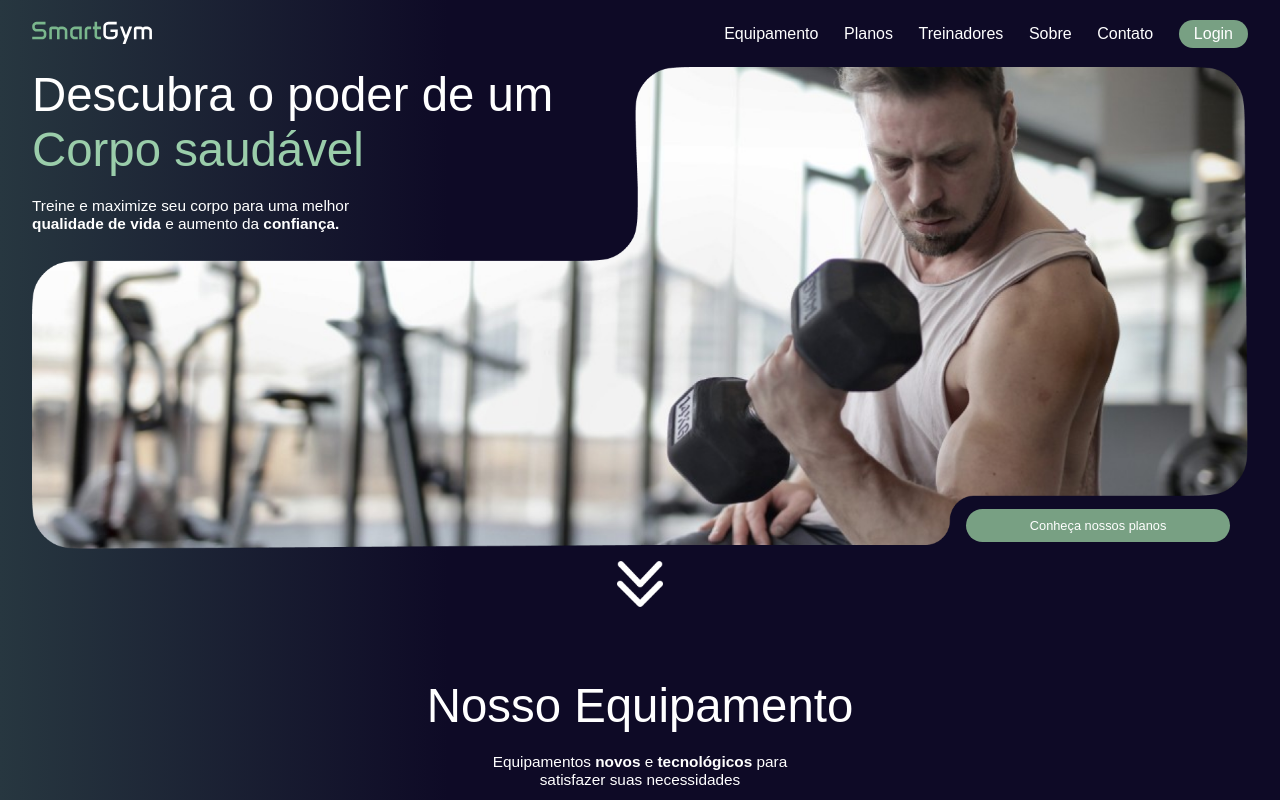
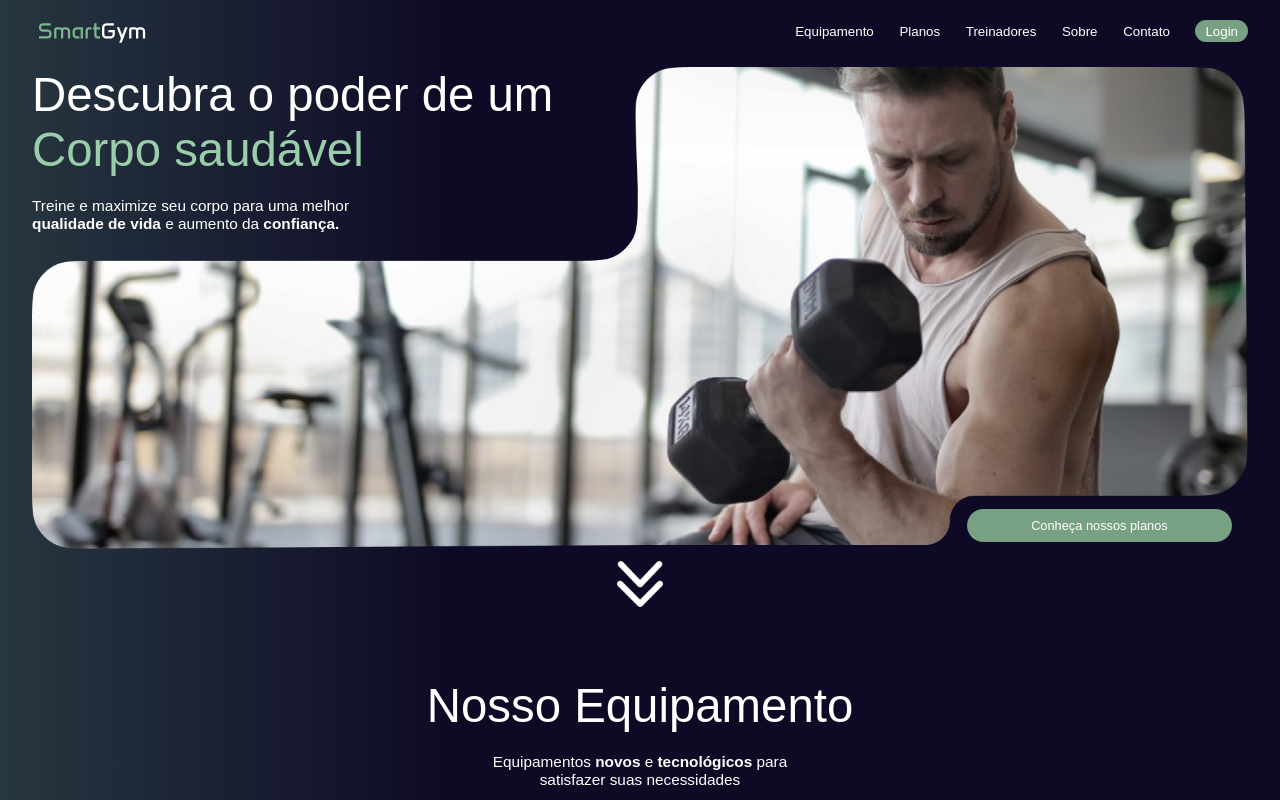
Before and after one commit to Reiss1x/smart-gym-project, a React (Vite) app: page / in a window 1280 px wide. Built offline with nearby package versions, Linux system fonts and the light colour scheme; a web font is replaced by a local one.

Commit message:
fix: responsiveness fix

```diff
--- a/src/components/Equipment/Equipment.css
+++ b/src/components/Equipment/Equipment.css
@@ -18,7 +18,7 @@
     margin-bottom: 2.5vw;
     margin-right: 3em;
     padding: 0.4em 3em;
-    border-radius: 60px;
+    border-radius: 3.125vw;
     color: white;
     font-size: 1.5vw;
     border: transparent;
@@ -47,7 +47,7 @@
     border-radius: 50%;
     background-color: rgba(124, 124, 124, 0.3);
     margin: 3vw;
-    border: 1px rgb(56, 56, 56) solid;
+    border: 0.052vw rgb(56, 56, 56) solid;
 }
 
 .s-buttons:active {
--- a/src/components/Footer/Footer.css
+++ b/src/components/Footer/Footer.css
@@ -12,6 +12,10 @@ background: linear-gradient(0deg, rgb(8, 6, 20) 75%, rgba(0,0,0,0) 100%);
     position: relative
 }
 
+#footer-logo {
+    width: 10vw;
+}
+
 .footer h1 {
     font-size: 2.5vw;
     font-family: Arial;
@@ -23,7 +27,7 @@ background: linear-gradient(0deg, rgb(8, 6, 20) 75%, rgba(0,0,0,0) 100%);
     color: white;
     display: flex;
     font-weight: bold;
-    line-height: 30px;
+    line-height: 1.563vw;
     gap: 5vw;
     font-size: 1vw;
     font-family: Arial;
--- a/src/components/Footer/Footer.jsx
+++ b/src/components/Footer/Footer.jsx
@@ -17,7 +17,7 @@ export default function Footer() {
     <div id="footer-container">
         <div className='footer'>
             <div className='logo-text'>
-                <img src={Logo}/>
+                <img src={Logo} id='footer-logo'/>
                 <h1>Descubra o poder de<br />um <span className='green'>corpo saudável</span>.</h1>
             </div>
 
--- a/src/components/Header/Header.css
+++ b/src/components/Header/Header.css
@@ -9,10 +9,9 @@
 
 #logo {
   width: 9.4vw;
-  height: 30px;
+  height: 1.563vw;
   margin-top: auto;
   margin-bottom: auto;
-
 }
 
 #header-buttons {
@@ -21,7 +20,7 @@
 
 .h-buttons {
   font-family: var(--font-family);
-  font-size: 20px;
+  font-size: 1.042vw;
   display: inline-block;
   cursor: pointer;
   margin: 1.6vw 1vw;
@@ -30,11 +29,12 @@
   text-decoration: none;
   border: none;
   transition: 0.3s ease;
+  line-height: normal;
 }
 
 .h-buttons:last-child {
-  border-radius: 30px;
-  padding: 5px 15px 5px;
+  border-radius: 1.563vw;
+  padding: 0.26vw 0.781vw 0.26vw;
   margin-right: 0;
   background-color: var(--light-green);
 }
@@ -46,28 +46,3 @@
 .h-buttons:hover {
   color: #a2a1a1;
 }
-
-
-@media (max-width: 425px) {
-  .h-buttons {
-    font-size: 7px;
-  }
-}
-
-@media (min-width: 426px) and (max-width: 768px) {
-  .h-buttons {
-    font-size: 11px;
-  }
-}
-
-@media (min-width: 769px) and (max-width: 1440px){
-  .h-buttons {
-    font-size: 16px;
-  }
-}
-
-@media (min-width: 1441px) {
-  .h-buttons {
-    font-size: 25px;
-  }
-}
--- a/src/components/MainPage/MainPage.css
+++ b/src/components/MainPage/MainPage.css
@@ -46,13 +46,13 @@
   position: absolute;
   bottom: 0;
   right: 0;
-  padding-right: 8px;
+  padding-right: 0.417vw;
 }
 
 #planos {
   margin-bottom: 0.5vw;
   padding: 0.7em 5em;
-  border-radius: 60px;
+  border-radius: 3.125vw;
   border: transparent;
   background-color: var(--light-green);
   color: white;
@@ -69,7 +69,7 @@
 }
 
 #planos:active {
-  transform: translateY(1px);
+  transform: translateY(0.052vw);
 }
 
 #arrow-container {
@@ -89,13 +89,3 @@ br {
   margin: 0;
   padding: 0;
 }
-
-
-@media (max-width: 1024px) {
-  #img-area {
-    padding-top: 10px;
-  }
-  #img-area-text {
-    padding-top: 10px;
-  }
-}
--- a/src/components/Membership/Membership.css
+++ b/src/components/Membership/Membership.css
@@ -24,5 +24,5 @@
 }
 
 .individual-cards {
-    width: calc(33.33% - 100px);
+    width: calc(33.33% - 5.208vw);
 }
--- a/src/components/Membership/membership card/Card.css
+++ b/src/components/Membership/membership card/Card.css
@@ -43,7 +43,7 @@ hr {
 }
 
 #checkmark {
-    margin-right: 10px;
+    margin-right: 0.521vw;
     width: 2vw;
     height: 100%;
 }
@@ -52,8 +52,8 @@ hr {
     margin-top: 1.6vw;
     padding: 0.8vw;
     background-color: transparent;
-    border: 3px solid var(--light-green);
-    border-radius: 60px;
+    border: 0.156vw solid var(--light-green);
+    border-radius: 3.125vw;
     color: white;
     font-family: var(--font-family);
     font-size: 1.3vw;
--- a/src/components/Modal/Modal.css
+++ b/src/components/Modal/Modal.css
@@ -76,8 +76,8 @@ p3 {
 	background: transparent;
 	color: #ffffff;
 	border: 0.104vw solid #72987E;
-	border-radius: 5px;
-	box-shadow: 0px 0px 0.104vw 0.052vwpx #000000;
+	border-radius: 0.26vw;
+	box-shadow: 0px 0px 0.104vw 0.052vw #000000;
 	transition: .3s ease;
     margin-bottom: 0.4vw;
     margin-top: 0.4vw;
@@ -86,8 +86,8 @@ p3 {
 .modal-input:focus {
 	background: #ffffff18;
 
-	border: 2px solid #72987E;
-	border-radius: 5px;
+	border: 0.104vw solid #72987E;
+	border-radius: 0.26vw;
 }
 
 .modal-input::placeholder {
--- a/src/components/Modal/Modal.jsx
+++ b/src/components/Modal/Modal.jsx
@@ -18,7 +18,7 @@ export default function Modal({isLoginOpen, closeLogin}) {
       borderRadius: "1.5%",
       padding: "4%",
       margin: "auto",
-      boxShadow: "0 0 20px rgba(0, 0, 0, 1)",
+      boxShadow: "0 0 1.042vw rgba(0, 0, 0, 1)",
       border: "0.30vw solid #78A083",
 
     },
--- a/src/components/Trainers/Trainers.css
+++ b/src/components/Trainers/Trainers.css
@@ -62,7 +62,7 @@
     padding: 0.8vw;
     background-color: var(--light-green);
     border: 0;
-    border-radius: 60px;
+    border-radius: 3.125vw;
     color: white;
     font-family: var(--font-family);
     font-size: 1vw;
@@ -72,8 +72,8 @@
     margin: auto;
     position: absolute;
     bottom: 0;
-    margin-left: 100px;
-    margin-bottom: 30px;
+    margin-left: 5.208vw;
+    margin-bottom: 1.563vw;
 }
 
 #phone {
```
